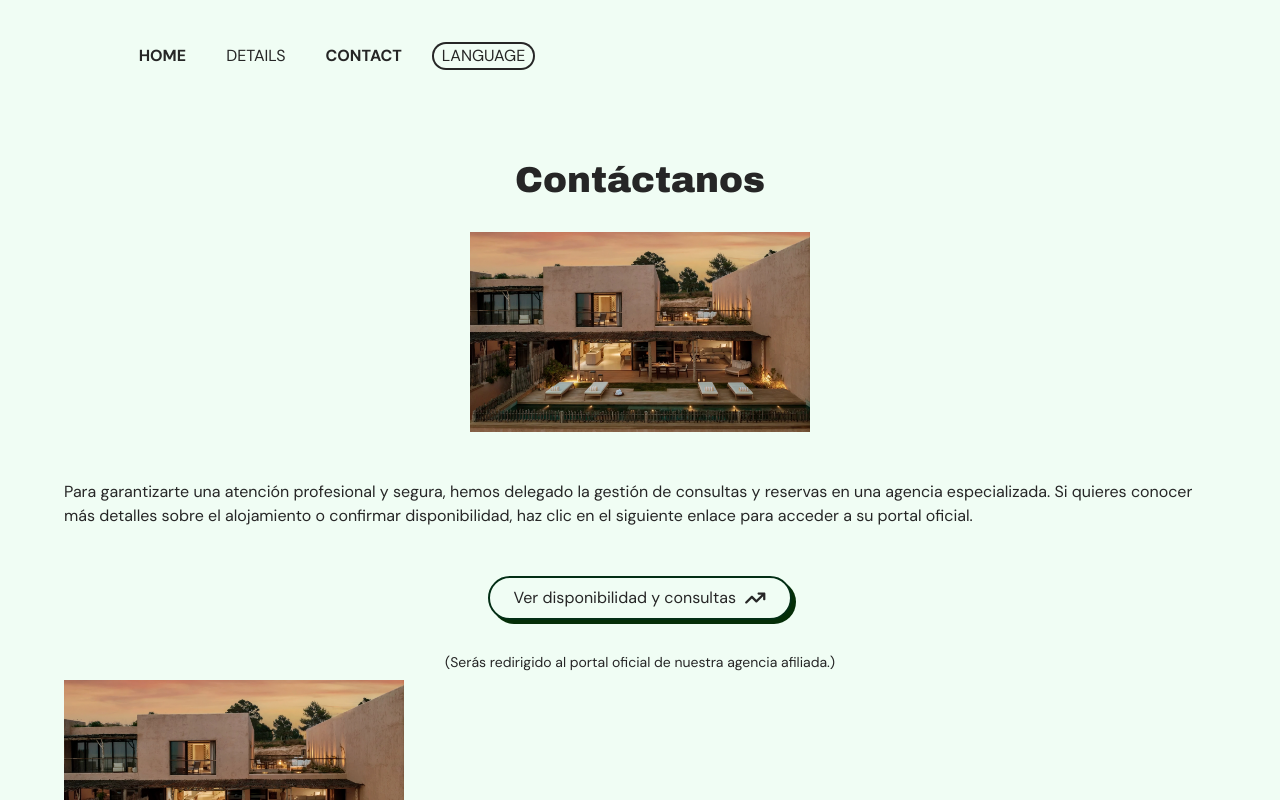
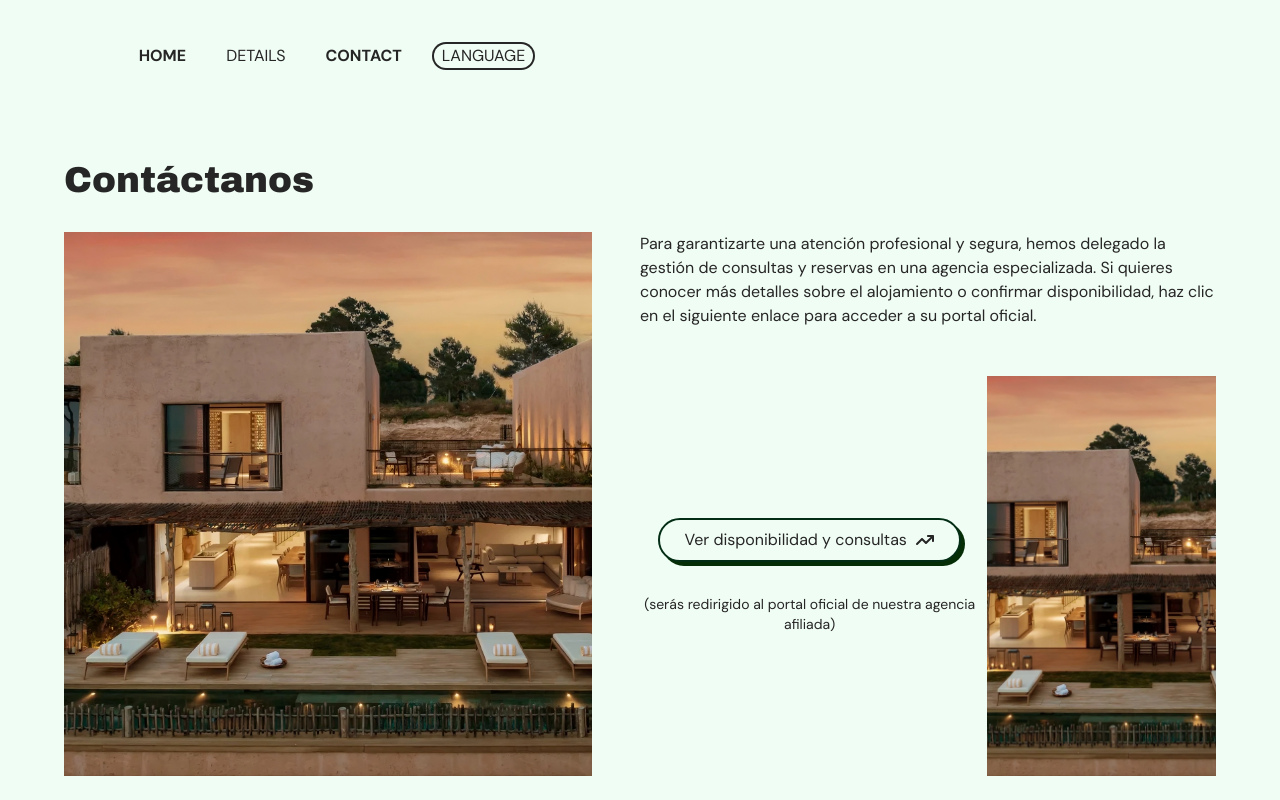
Before and after one commit to JaumeEsquerdo/costera-n1, a Next.js app in the folder costera-n1/: page /en/contacto in a window 1280 px wide. Shown: the top 800 px of the page. Built offline with nearby package versions, Linux system fonts and the light colour scheme.

Commit message:
diseño responsive en lg de page Contacto

```diff
--- a/costera-n1/app/[locale]/contacto/page.jsx
+++ b/costera-n1/app/[locale]/contacto/page.jsx
@@ -8,15 +8,15 @@ export default function Contacto() {
   return (
     <>
       <Header />
-      <main className="flex flex-col min-h-screen w-[90%] max-w-8xl mx-auto">
-        <div className="pt-40">
-          <h1 className="text-4xl font-title text-center w-full">
+      <main className="flex flex-col min-h-screen lg:h-screen w-[90%] max-w-400 mx-auto ">
+        <div className="pt-40 lg:w-full lg:flex-1 lg:flex lg:items-end">
+          <h1 className="text-4xl font-title text-center w-full  lg:text-start ">
             Contáctanos
           </h1>
         </div>
-        <div className="mt-auto py-8 flex flex-col gap-12">
-          <div className="w-full flex flex-col items-center justify-end">
-            <div className="relative w-90 max-w-[90%] h-60 lg:w-85 lg:h-50 overflow-hidden ">
+        <div className="mt-auto py-8 flex flex-col gap-12 lg:flex-1 lg:mt-0 lg:flex-row">
+          <div className="w-full flex flex-col items-center lg:items-start justify-end">
+            <div className="relative w-90 max-w-[90%] h-60 overflow-hidden lg:h-full lg:max-h-200 lg:w-full lg:max-w-160">
               <Image
                 src="/hotel-fachada.webp"
                 fill
@@ -26,7 +26,7 @@ export default function Contacto() {
               />
             </div>
           </div>
-          <div className="flex flex-col gap-12">
+          <div className="flex flex-col gap-12 lg:max-w-1/2">
             <p>
               Para garantizarte una atención profesional y segura, hemos
               delegado la gestión de consultas y reservas en una agencia
@@ -34,19 +34,22 @@ export default function Contacto() {
               alojamiento o confirmar disponibilidad, haz clic en el siguiente
               enlace para acceder a su portal oficial.
             </p>
-            <div className="flex flex-col w-full gap-2">
-              <div className="flex flex-col w-full items-center justify-center gap-6 lg:gap-8">
+            <div className="flex flex-col w-full gap-2 lg:flex-row lg:items-center lg:justify-between">
+              <div className="flex flex-col w-full items-center justify-center gap-6 lg:gap-8 lg:w-fit">
                 <a className="border-2 border-green-950 bg-green-50 rounded-4xl cursor-pointer w-fit py-2 px-6 shadow-[4px_4px_0px_0px_rgba(5,46,7,1)] active:shadow-none active:translate-x-0.5 active:translate-y-0.5 hover:bg-green-100 transition-all flex items-center gap-2">
                   {" "}
                   Ver disponibilidad y consultas
-                  <FontAwesomeIcon icon={faArrowTrendUp} className="text-lg" />
+                  <FontAwesomeIcon
+                    icon={faArrowTrendUp}
+                    className="w-4 h-4 lg:w-6 lg:h-6 shrink-0"
+                  />
                 </a>
                 <p className="text-sm text-center">
-                  (Serás redirigido al portal oficial de nuestra agencia
-                  afiliada.)
+                  (serás redirigido al portal oficial de nuestra agencia
+                  afiliada)
                 </p>
               </div>
-              <div className="hidden lg:inline relative w-90 h-60 lg:w-85 lg:h-50 overflow-hidden">
+              <div className="hidden lg:inline relative  lg:w-65 lg:h-100 overflow-hidden">
                 <Image
                   src="/hotel-fachada.webp"
                   fill
--- a/costera-n1/app/components/BookingCTA.jsx
+++ b/costera-n1/app/components/BookingCTA.jsx
@@ -17,7 +17,10 @@ export const BookingCTA = () => {
         <a className="border-2 border-green-950 bg-green-50 rounded-4xl cursor-pointer w-fit py-2 px-6 shadow-[4px_4px_0px_0px_rgba(5,46,7,1)] active:shadow-none active:translate-x-0.5 active:translate-y-0.5 hover:bg-green-100 transition-all flex items-center gap-2">
           {" "}
           {textsBookingCta.button}
-          <FontAwesomeIcon icon={faArrowTrendUp} className="text-lg" />
+          <FontAwesomeIcon
+            icon={faArrowTrendUp}
+            className="w-4 h-4 lg:w-6 lg:h-6 shrink-0"
+          />
         </a>
       </div>
     </section>
```
